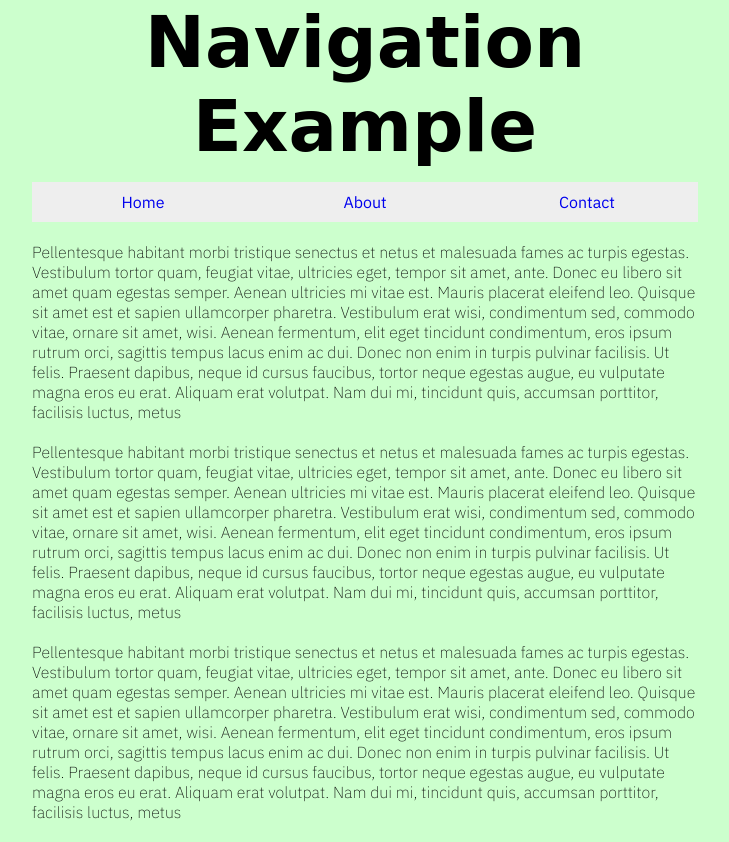
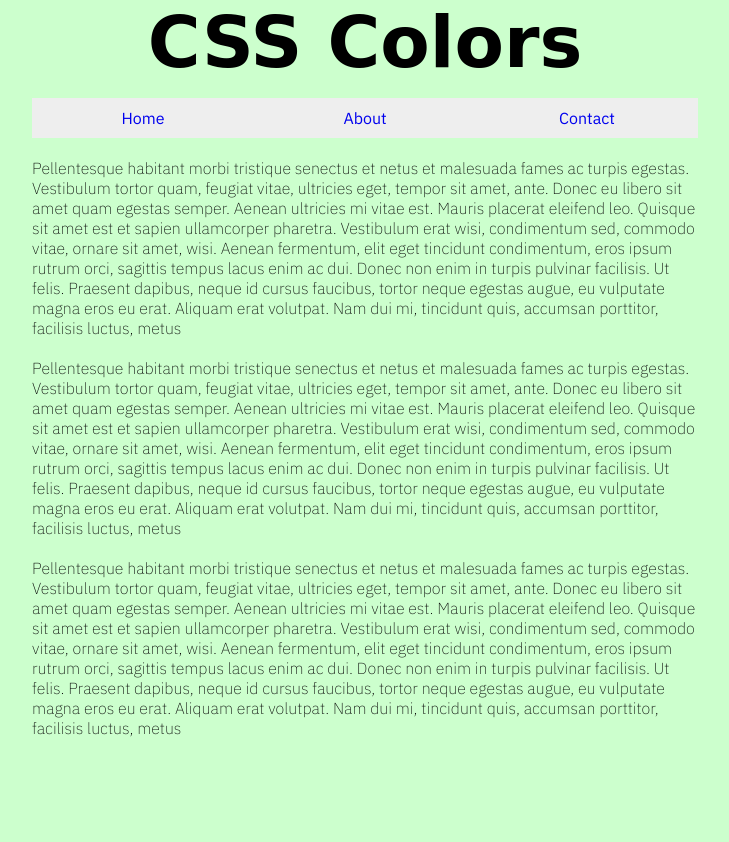
Before and after one commit to code-warrior/csci-ua.0004-week-07, a plain HTML site: page index.html in a window 1280 px wide. Shown: the whole page, without its empty margins (275-1004 px from the left). After the commit the page ends 800 px from the top, so only its background shows below. Drawn offline with Linux system fonts and the light colour scheme; a web font is replaced by a local one.

Commit message:
Update <title> and <h1>

```diff
--- a/index.html
+++ b/index.html
@@ -3,14 +3,14 @@
 <head>
    <meta charset="UTF-8">
    <meta name="viewport" content="width=device-width, initial-scale=1.0">
-   <title>Navigation Example</title>
+   <title>CSS Colors</title>
    <link href="https://fonts.googleapis.com/css?family=Patua+One" rel="stylesheet">
    <link href="https://fonts.googleapis.com/css?family=IBM+Plex+Sans:200,400" rel="stylesheet">
    <link href="css/style.css" rel="stylesheet">
 </head>
 <body>
    <header>
-      <h1>Navigation Example</h1>
+      <h1>CSS Colors</h1>
    </header>
    <nav>
       <ul>
```
